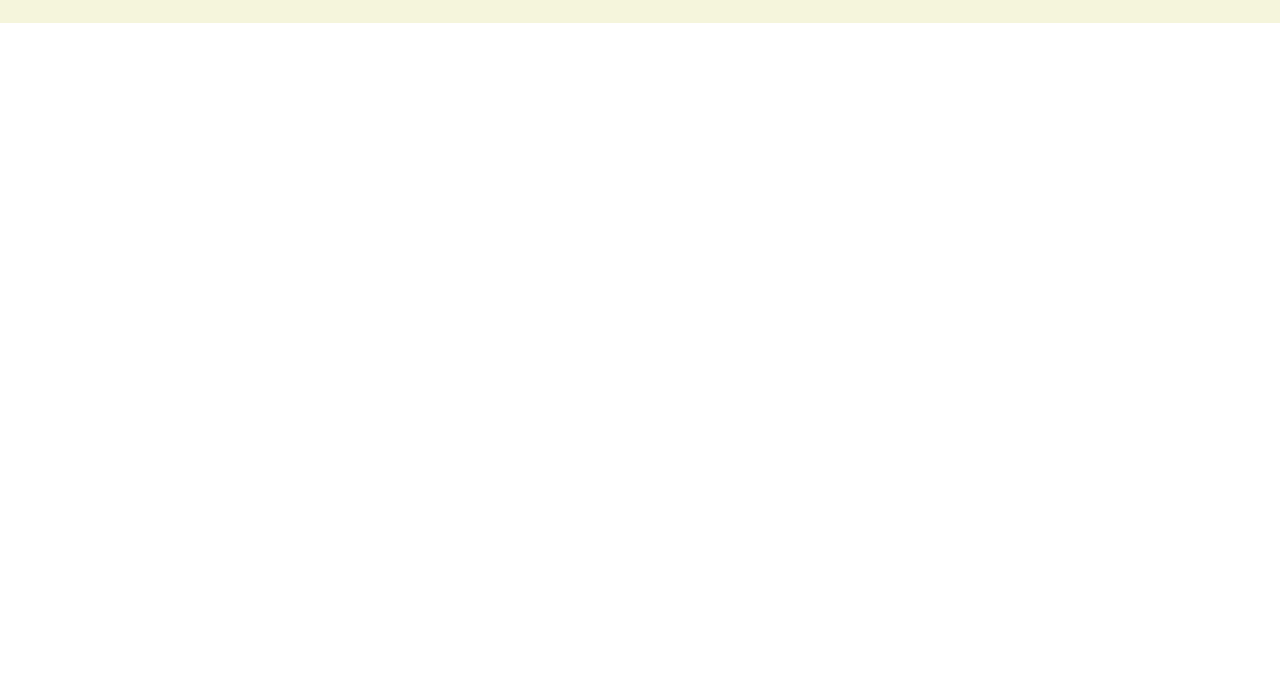
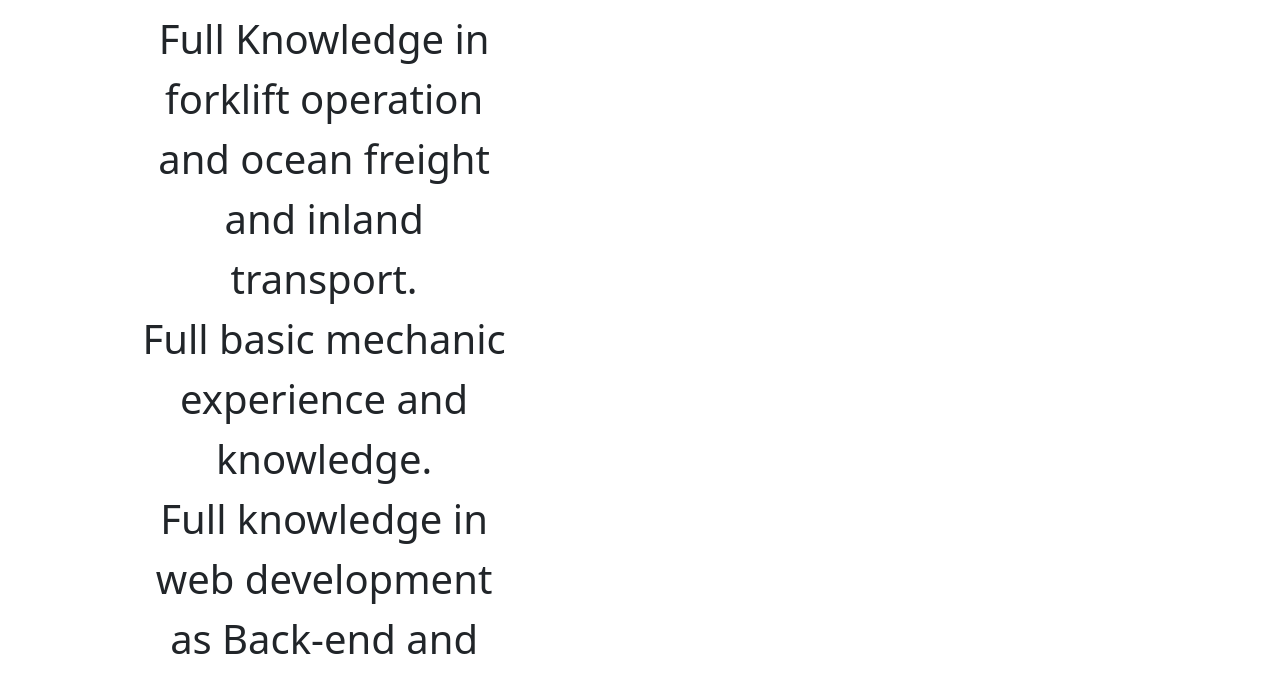
Before and after one commit to Dialla23/Challenge2, a plain HTML site: page index.html in a window 1280 px wide. Shown: the part 6787-7470 px from the top of the page. Before the commit the page ends 6810 px from the top, so only its background shows below. Drawn offline with nearby package versions, Linux system fonts and the light colour scheme.

Commit message:
Modified css style and adjusted boxes

```diff
--- a/assets/style.css
+++ b/assets/style.css
@@ -2,19 +2,28 @@
     display: flex;
     padding: 7px;
 }
+.container{
+    width: 100%;
+    padding: 0%;
+    margin: 0%;
+    max-width: 90%;
 
+}
 
 article{
     display: flex;
     justify-content: space-between;
-    flex-direction: column;
+    flex-direction: row;
+    flex-wrap: nowrap;
     font-size: 250%;
     border-radius: 5px;
     margin: 3px;
     align-items: center;
     padding: 10px;
-    padding-left: 25%;
     border-top: 1px solid black;
+    width: 100%;
+    max-width: 100%;
+    padding-left: 10%;
 }
 section .infos{
    padding-left: 65%;
@@ -38,6 +47,10 @@ section.overviews{
         }
         .flex{
             display: flex;
+        }
+        .col1, .col2, .col3{
+            flex-wrap: nowrap;
+            width: 39%;
         }
 aside.pics{
   padding: 10px;
--- a/index.html
+++ b/index.html
@@ -78,11 +78,14 @@
                Workplace safety and security licensed.
                Human resources certificate.
                </li>
-               <li>Skills:<br>Finance and accounting at University of Moncton from 01/2016-06/2017.<br>
-                Full Knowledge in forklift operation and ocean freight and inland transport.<br>
-                Full basic mechanic experience and knowledge.<br>
-                Full knowledge in web development as Back-end and Front-end.
                   </div>
+                  <div class="col3">
+                    <li>Skills:<br>Finance and accounting at University of Moncton from 01/2016-06/2017.<br>
+                        Full Knowledge in forklift operation and ocean freight and inland transport.<br>
+                        Full basic mechanic experience and knowledge.<br>
+                        Full knowledge in web development as Back-end and Front-end.
+                          </div>
+
                 </article>
 
         </body>
```
